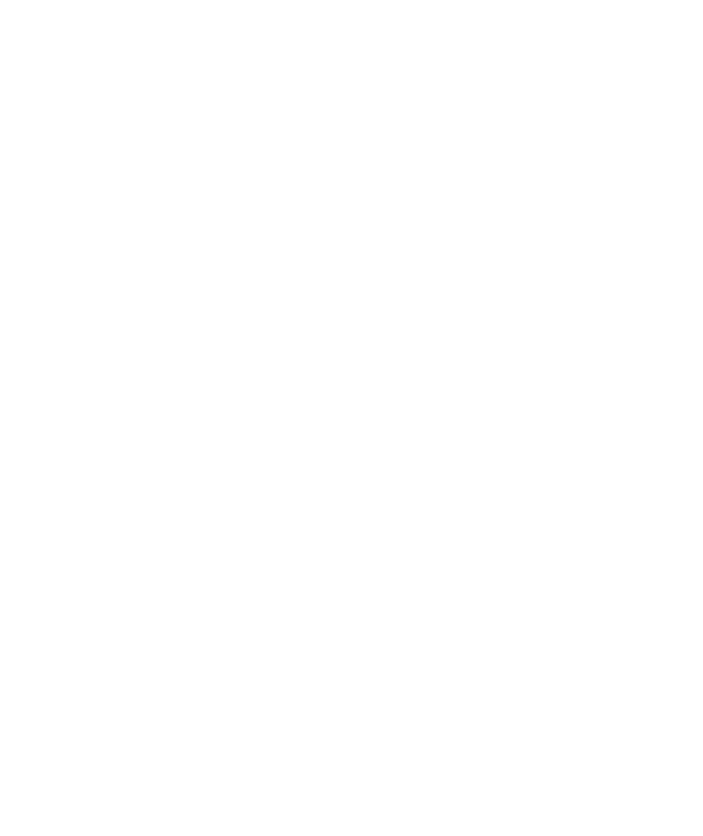
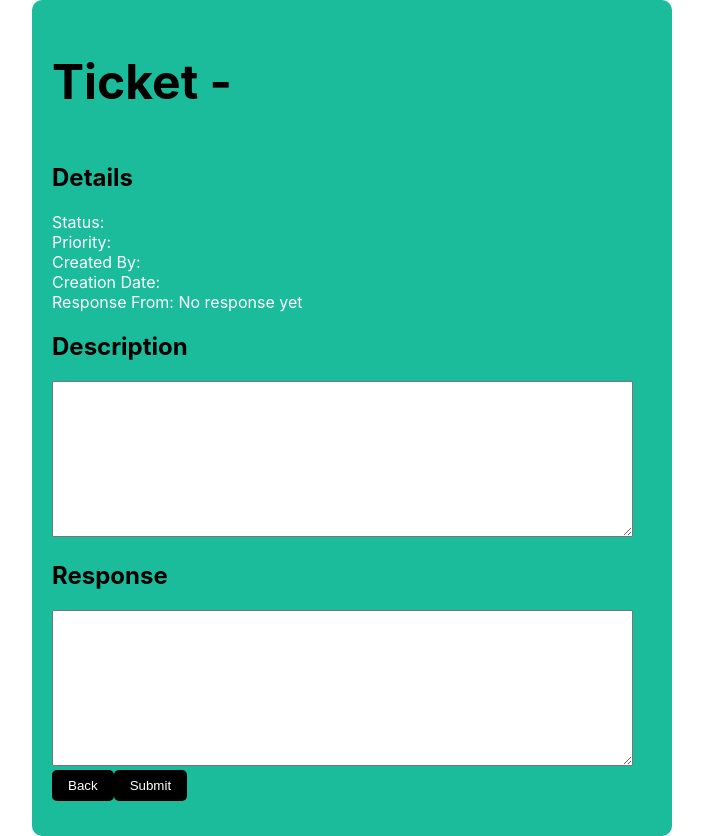
Before and after one commit to LeoCh01/CPS-714-project, a React (Create React App) app in the folder frontend/customer_support/: page /admin_ticket_detail/1 in a window 1280 px wide. Before the commit this address had no page. Shown: the whole page, without its empty margins (288-991 px from the left). Before the commit the page ends 800 px from the top, so only its background shows below. Built offline with nearby package versions, Linux system fonts and the light colour scheme; no server answers.

Commit message:
Updated AdminTicketsDetail.jsx

```diff
--- a/frontend/customer_support/src/App.js
+++ b/frontend/customer_support/src/App.js
@@ -17,7 +17,7 @@
             element={<UserTicketsDetail />}
           />
           <Route path="/admin_tickets" element={<AdminHome />} />
-          <Route path="/admin_ticket_detail" element={<AdminTicketsDetail />} />
+          <Route path="/admin_ticket_detail/:ticketId" element={<AdminTicketsDetail />} />
         </Routes>
       </Router>
     </div>
--- a/frontend/customer_support/src/adminPages/AdminTicketsDetail.jsx
+++ b/frontend/customer_support/src/adminPages/AdminTicketsDetail.jsx
@@ -1,36 +1,100 @@
 import React from "react";
-import { Link } from "react-router-dom";
+import { Link, useParams } from "react-router-dom";
+import { useEffect, useState } from "react";
 import BackButton from "../components/BackButton";
+import '../userPages/defaultStyle.css';
 
 function AdminTicketsDetail() {
+const { ticketId } = useParams();
+const [ticket, setTicket] = useState(null);
+const [ticketRes, setTicketRes] = useState(null);
+const [ticketResText, setTicketResText] = useState(null);
+
+useEffect(() => {
+  fetch(`http://127.0.0.1:8000/base/tickets/${ticketId}/`)
+    .then((response) => {
+      if (response.ok) {
+        return response.json();
+      }
+    })
+    .then((ticketData) => {
+      setTicket(ticketData);
+    })
+    .catch((err) => {
+      console.error("Error fetching: ", err.message);
+    });
+}, [ticketId]);
+
+useEffect(() => {
+  fetch(`http://127.0.0.1:8000/base/tickets/response/1/`) //Ticket_id Foreign key needs to be implemented
+    .then((response) => {
+      if (response.ok) {
+        return response.json();
+      }
+    })
+    .then((ticketResData) => {
+      setTicketRes(ticketResData);
+      setTicketResText(ticketResData.response_text);
+    })
+    .catch((err) => {
+      console.error("Error fetching: ", err.message);
+    });
+}, []);
+
+const { ticket_id, ticket_status, priority, created_at, ticket_text, user_user } =
+  ticket || {};
+//const ticket_response = ticketRes?.response_text || "No response yet";
+const ticket_user_res = ticketRes?.user_id || "No response yet";
+
+function handleChange(e){
+  setTicketResText(e.target.value);
+}
+
+const submitTicket = (e) => {//Make ticket_response_id=ticket_id?, add tickets_ticket, get user_id
+  const ticketPost = {ticket_response_id: 5, user_id:"admin", response_text:ticketResText, responded_at:"2024-11-13"};
+
+  fetch(`http://127.0.0.1:8000/base/tickets/response`, {
+    method: 'POST',
+    headers: {"Content-Type": "application/json"},
+    body: JSON.stringify(ticketPost),
+  }).then(()=>{
+    console.log('Ticket has been successfully submitted!');
+  })
+}
+
 return (
-    <div>
-      <h1>Ticket - </h1>
+  <div className="ticket-container">
+    <h1>Ticket - {ticket_id}</h1>
 
-      <div>
+    <div className="ticket-table">
       <h2>Details</h2>
 
-        <div>Status: {}</div>
-        <div>Feature: {}</div>
-        <div>Created By: {}</div>
-        <div>Creation Date: </div>
+      <div>Status: {ticket_status}</div>
+      <div>Priority: {priority}</div>
+      <div>Created By: {user_user}</div>
+      <div>Creation Date: {created_at}</div>
+      <div>Response From: {ticket_user_res}</div>
     </div>
 
     <div>
       <label>
         <h2>Description</h2>
-          <textarea value={"sample text"} readOnly={true} rows={10} cols={25} />
+        <textarea value={ticket_text} readOnly={true} rows={10} cols={70} />
       </label>
     </div>
 
     <div>
       <label>
         <h2>Response</h2>
-          <textarea value={"sample text"} rows={10} cols={25} />
+        <textarea value={ticketResText} onChange={handleChange} rows={10} cols={70} />
       </label>
     </div>
 
-      <BackButton />
+    <BackButton className="create-button"/>
+
+    <button className="create-button" onClick={submitTicket}>
+        Submit
+    </button>
   </div>
 );
 }
```
Lines whose indentation alone changed are shown as unchanged.
